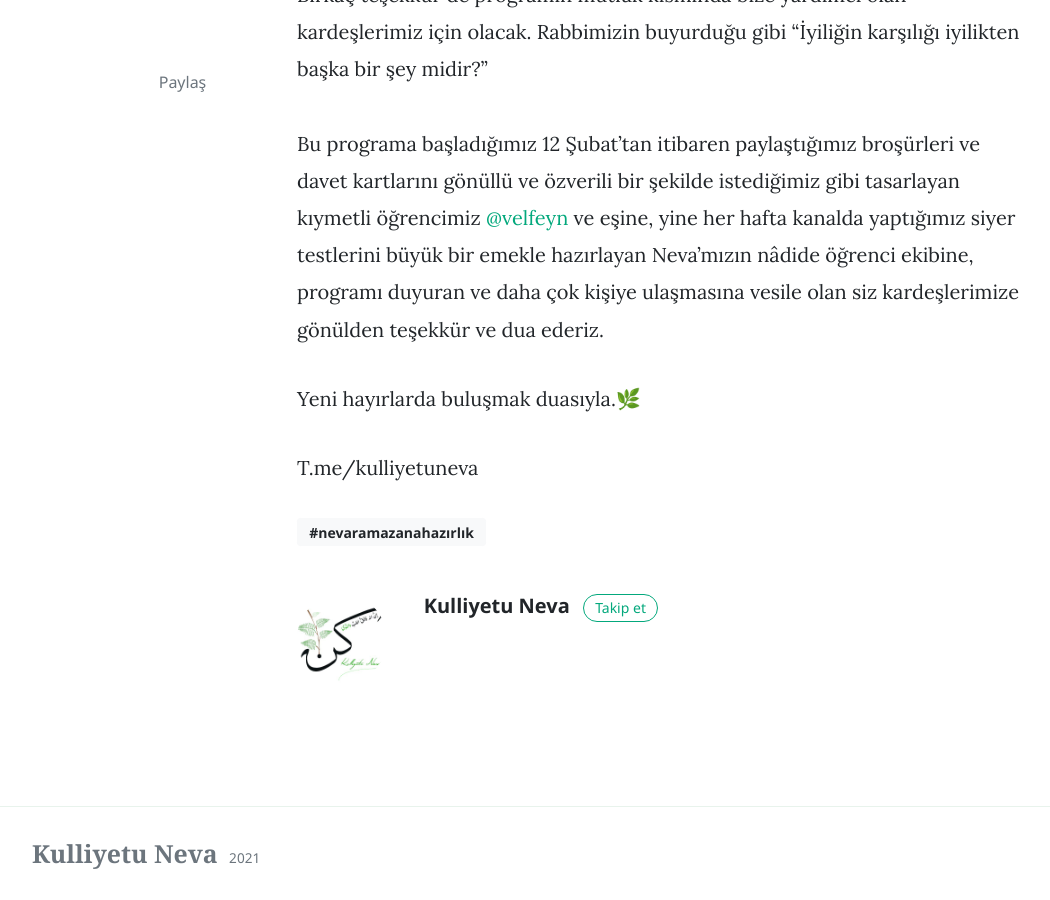
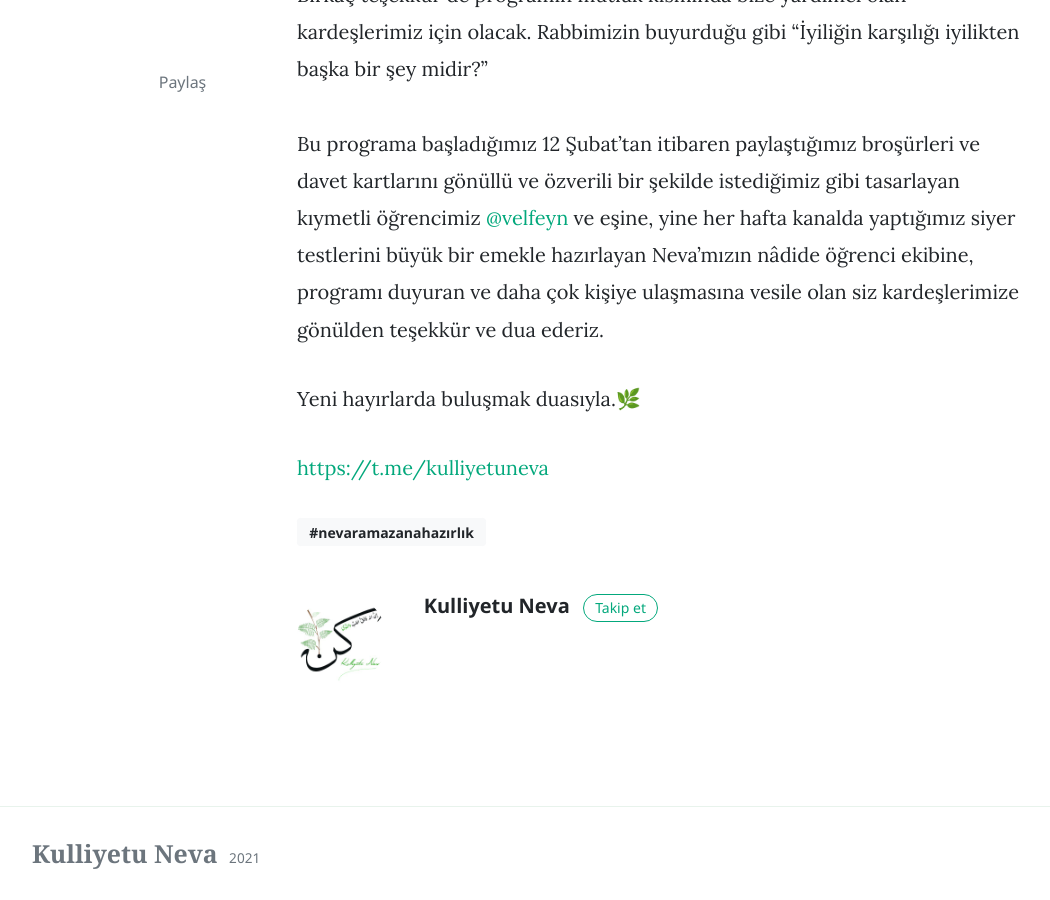
Before and after one commit to kulliyetuneva/website, a Jekyll site: the page built from _posts/2021-05-24-kerim-aya-hazırlık-programımızın-kapanışını-yaptık.md, in a window 1280 px wide and 900 px high, scrolled down 1529 px. Shown: the whole window, without its empty margins (73-1123 px from the left). Built offline with Jekyll 4.4.1, drawn with Linux system fonts in a browser that asks for light colours; nearby versions of some CDN libraries; comment, search, counter and statistics services are not loaded.

Commit message:
Update Yazı “2021-05-24-kerim-aya-hazırlık-programımızın-kapanışını-yaptık”

```diff
--- a/_posts/2021-05-24-kerim-aya-hazırlık-programımızın-kapanışını-yaptık.md
+++ b/_posts/2021-05-24-kerim-aya-hazırlık-programımızın-kapanışını-yaptık.md
@@ -25,8 +25,6 @@ Bu programa başladığımız 12 Şubat'tan itibaren paylaştığımız broşür
 
 Yeni hayırlarda buluşmak duasıyla.🌿
 
-
-
-T.me/kulliyetuneva
+<https://t.me/kulliyetuneva>
 
 <!--EndFragment-->
```
